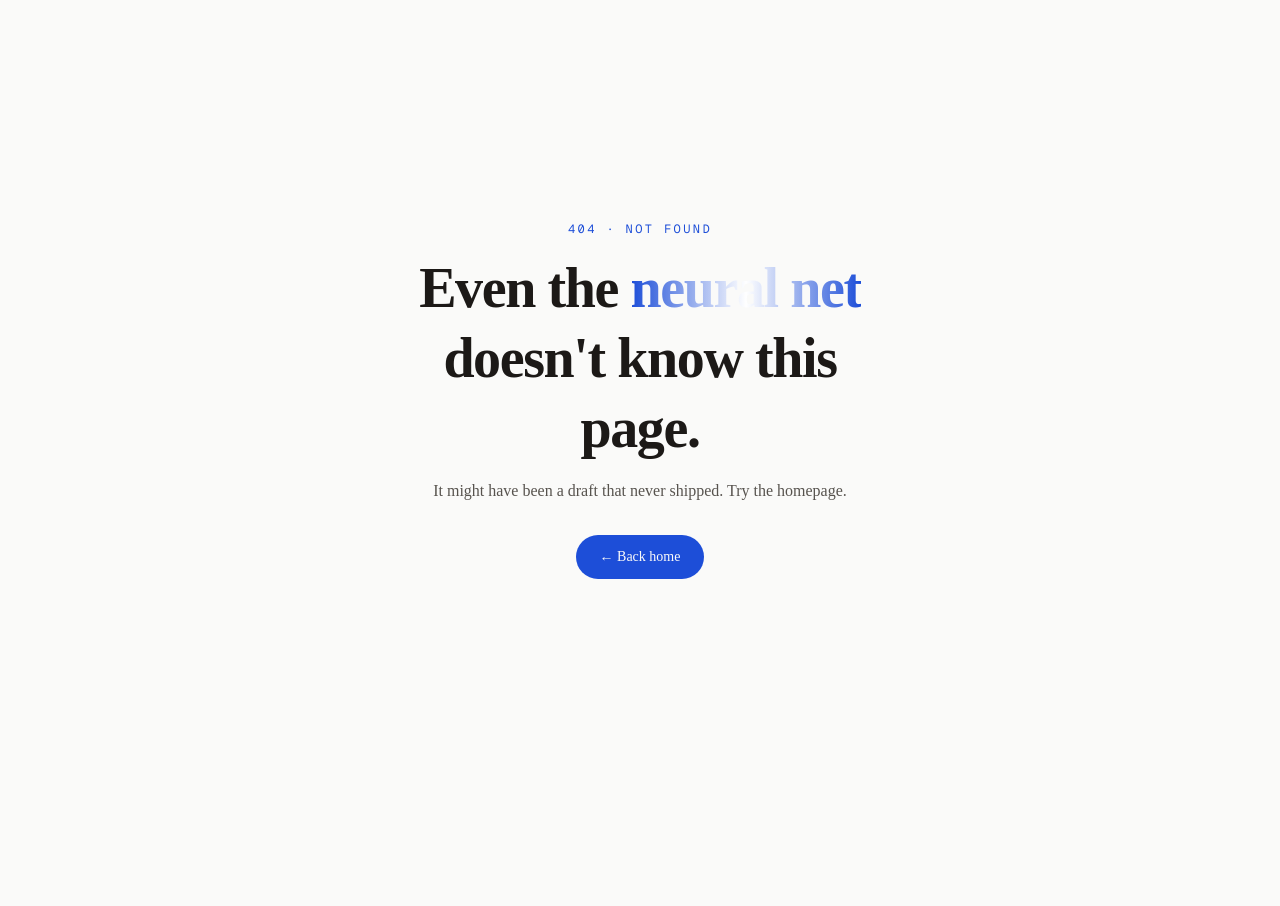
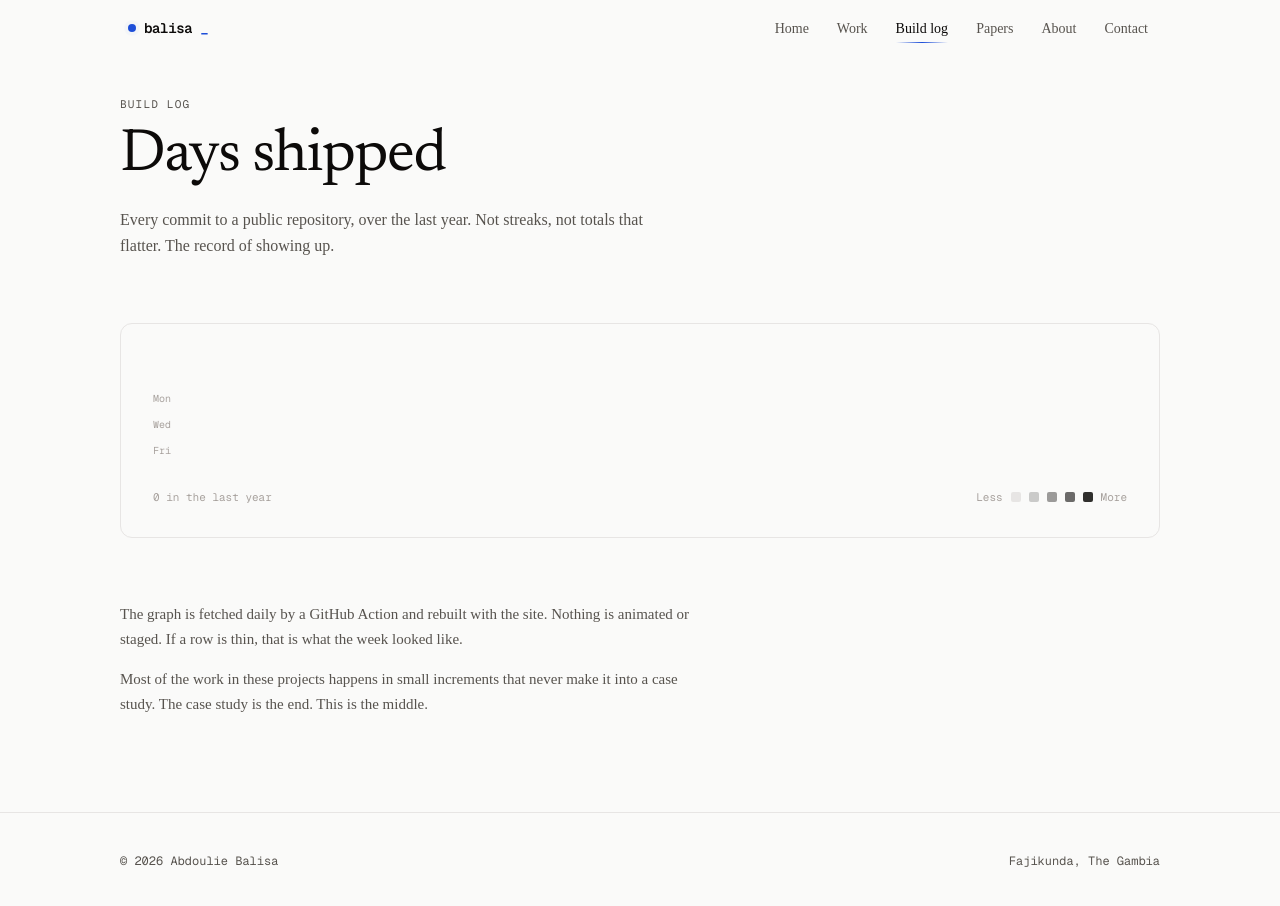
Before and after one commit to Balisa50/Balisa50.github.io, a Next.js app: page /build-log in a window 1280 px wide. Before the commit this address had no page. Shown: the top 906 px of the page. Before the commit the page ends 800 px from the top, so only its background shows below. Built offline with nearby package versions, Linux system fonts and the light colour scheme.

Commit message:
feat: build log page with contribution grid

```diff
--- /dev/null
+++ b/app/(site)/build-log/page.tsx
@@ -0,0 +1,54 @@
+import type { Metadata } from "next";
+import { readFileSync } from "node:fs";
+import path from "node:path";
+import { ContributionGrid, type ContributionsData } from "@/components/ContributionGrid";
+
+export const metadata: Metadata = {
+  title: "Build log",
+  description:
+    "Every day I shipped something to a public repository, over the last year. The record, not the highlight reel."
+};
+
+function loadData(): ContributionsData {
+  try {
+    const p = path.join(process.cwd(), "public", "data", "contributions.json");
+    return JSON.parse(readFileSync(p, "utf-8")) as ContributionsData;
+  } catch {
+    return { total: { lastYear: 0 }, contributions: [] };
+  }
+}
+
+export default function BuildLogPage() {
+  const data = loadData();
+  return (
+    <main className="mx-auto w-full max-w-shell px-6 sm:px-10 py-20 md:py-24">
+      <header className="mb-16">
+        <p className="label">Build log</p>
+        <h1 className="display mt-3 text-[clamp(2.25rem,5vw,3.75rem)]">
+          Days shipped
+        </h1>
+        <p className="measure mt-5 text-[16px] leading-relaxed text-text-secondary">
+          Every commit to a public repository, over the last year. Not streaks,
+          not totals that flatter. The record of showing up.
+        </p>
+      </header>
+
+      <div className="rounded-xl border border-border p-6 md:p-8">
+        <ContributionGrid data={data} />
+      </div>
+
+      <section className="mt-16 max-w-[78ch] space-y-4 text-[15px] leading-relaxed text-text-secondary">
+        <p>
+          The graph is fetched daily by a GitHub Action and rebuilt with the site.
+          Nothing is animated or staged. If a row is thin, that is what the week
+          looked like.
+        </p>
+        <p>
+          Most of the work in these projects happens in small increments that
+          never make it into a case study. The case study is the end. This is
+          the middle.
+        </p>
+      </section>
+    </main>
+  );
+}
--- /dev/null
+++ b/components/ContributionGrid.tsx
@@ -0,0 +1,117 @@
+"use client";
+
+import { useMemo, useState } from "react";
+
+export interface Contribution {
+  date: string;
+  count: number;
+  level: 0 | 1 | 2 | 3 | 4;
+}
+
+export interface ContributionsData {
+  total: Record<string, number>;
+  contributions: Contribution[];
+}
+
+const MONTHS = ["Jan","Feb","Mar","Apr","May","Jun","Jul","Aug","Sep","Oct","Nov","Dec"];
+const DAYS = ["", "Mon", "", "Wed", "", "Fri", ""];
+
+// Four intensities, plus an empty state. Uses the site's ink token with
+// opacity so the grid sits on light backgrounds without a second palette.
+function levelClass(level: number): string {
+  switch (level) {
+    case 1: return "bg-ink/20";
+    case 2: return "bg-ink/40";
+    case 3: return "bg-ink/60";
+    case 4: return "bg-ink/85";
+    default: return "bg-border";
+  }
+}
+
+export function ContributionGrid({ data }: { data: ContributionsData }) {
+  const [hovered, setHovered] = useState<Contribution | null>(null);
+
+  // Chunk into calendar weeks. The first partial week is padded so the first
+  // cell lands on the correct row (0 = Sunday), matching how GitHub renders.
+  const weeks = useMemo(() => {
+    const cells: (Contribution | null)[][] = [];
+    let current: (Contribution | null)[] = [];
+
+    const first = data.contributions[0];
+    if (first) {
+      const dow = new Date(first.date + "T00:00:00Z").getUTCDay();
+      for (let i = 0; i < dow; i++) current.push(null);
+    }
+
+    for (const c of data.contributions) {
+      current.push(c);
+      if (current.length === 7) {
+        cells.push(current);
+        current = [];
+      }
+    }
+    if (current.length > 0) {
+      while (current.length < 7) current.push(null);
+      cells.push(current);
+    }
+    return cells;
+  }, [data.contributions]);
+
+  const total = data.total["lastYear"] ?? 0;
+
+  return (
+    <div className="overflow-x-auto">
+      <div className="inline-flex flex-col gap-2 min-w-fit">
+        <div className="flex gap-[3px] text-[10px] font-mono uppercase tracking-wider text-text-faint">
+          <div className="w-6 shrink-0" />
+          {weeks.map((week, i) => {
+            const first = week.find(Boolean) as Contribution | undefined;
+            if (!first) return <div key={i} className="w-[10px] shrink-0" />;
+            const d = new Date(first.date + "T00:00:00Z");
+            const show = d.getUTCDate() <= 7;
+            return (
+              <div key={i} className="w-[10px] shrink-0">
+                {show ? MONTHS[d.getUTCMonth()] : ""}
+              </div>
+            );
+          })}
+        </div>
+
+        <div className="flex gap-[3px]">
+          <div className="flex w-6 shrink-0 flex-col gap-[3px] text-[10px] font-mono text-text-faint">
+            {DAYS.map((d, i) => (
+              <div key={i} className="h-[10px] leading-[10px]">{d}</div>
+            ))}
+          </div>
+          {weeks.map((week, wi) => (
+            <div key={wi} className="flex shrink-0 flex-col gap-[3px]">
+              {week.map((cell, di) => (
+                <div
+                  key={di}
+                  onMouseEnter={() => cell && setHovered(cell)}
+                  onMouseLeave={() => setHovered(null)}
+                  className={`h-[10px] w-[10px] rounded-sm transition-opacity ${cell ? levelClass(cell.level) + " hover:opacity-70 cursor-pointer" : "bg-transparent"}`}
+                />
+              ))}
+            </div>
+          ))}
+        </div>
+      </div>
+
+      <div className="mt-5 flex flex-wrap items-center justify-between gap-3 text-[11px] font-mono text-text-faint">
+        <span className="tabular-nums">
+          {hovered
+            ? `${hovered.count} on ${hovered.date}`
+            : `${total} in the last year`}
+        </span>
+        <div className="flex items-center gap-2">
+          <span>Less</span>
+          {[0, 1, 2, 3, 4].map((l) => (
+            <div key={l} className={`h-[10px] w-[10px] rounded-sm ${levelClass(l)}`} />
+          ))}
+          <span>More</span>
+        </div>
+      </div>
+    </div>
+  );
+}
--- a/components/Nav.tsx
+++ b/components/Nav.tsx
@@ -14,6 +14,7 @@ const LINKS: { href: string; label: string }[] = [
   // back to. Now there is, so home is a labelled destination like the rest.
   { href: "/", label: "Home" },
   { href: "/work", label: "Work" },
+  { href: "/build-log", label: "Build log" },
   { href: "/papers", label: "Papers" },
   { href: "/about", label: "About" },
   { href: "/contact", label: "Contact" }
--- /dev/null
+++ b/public/data/contributions.json
@@ -0,0 +1,4 @@
+{
+  "total": { "lastYear": 0 },
+  "contributions": []
+}
```
